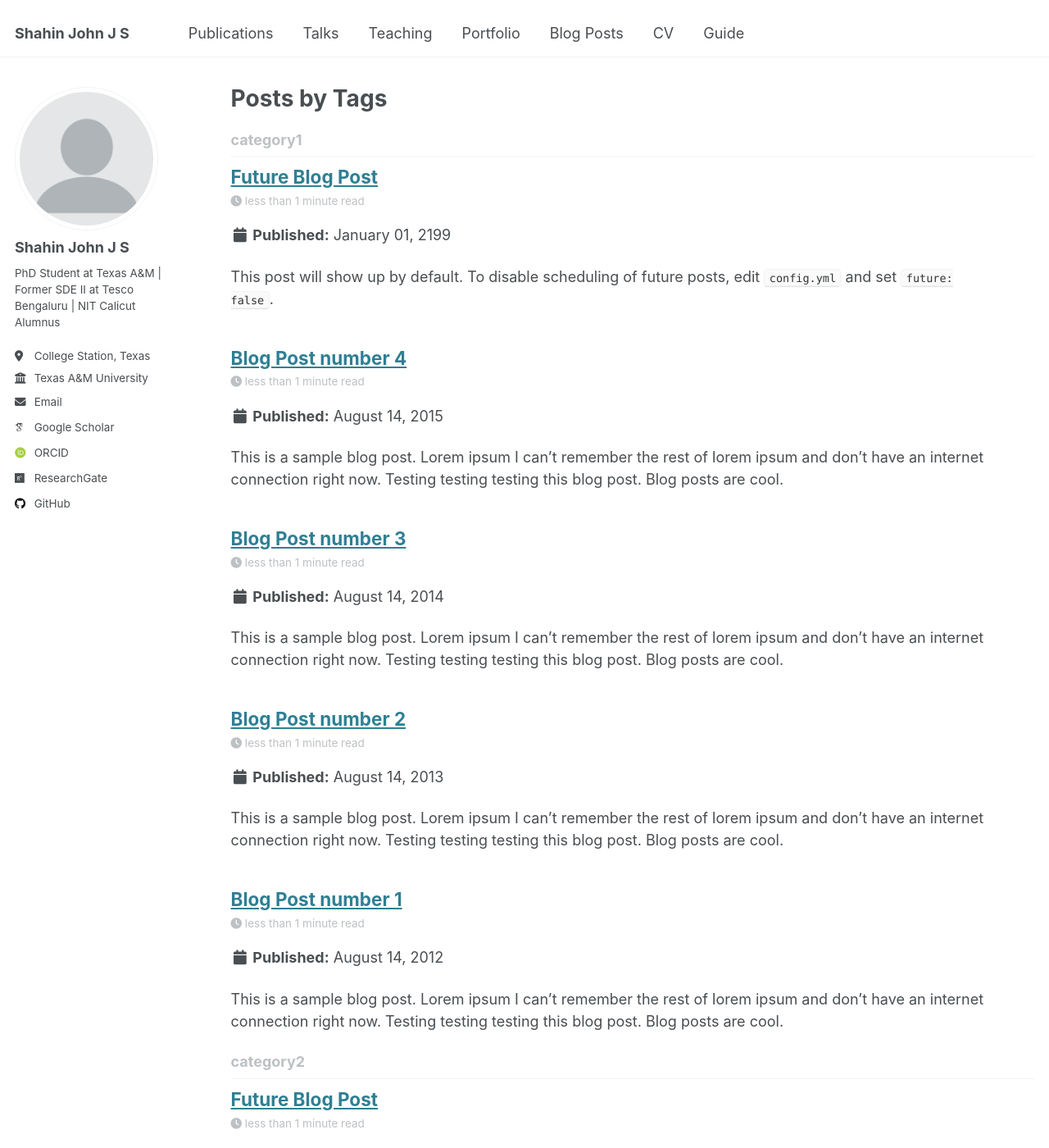
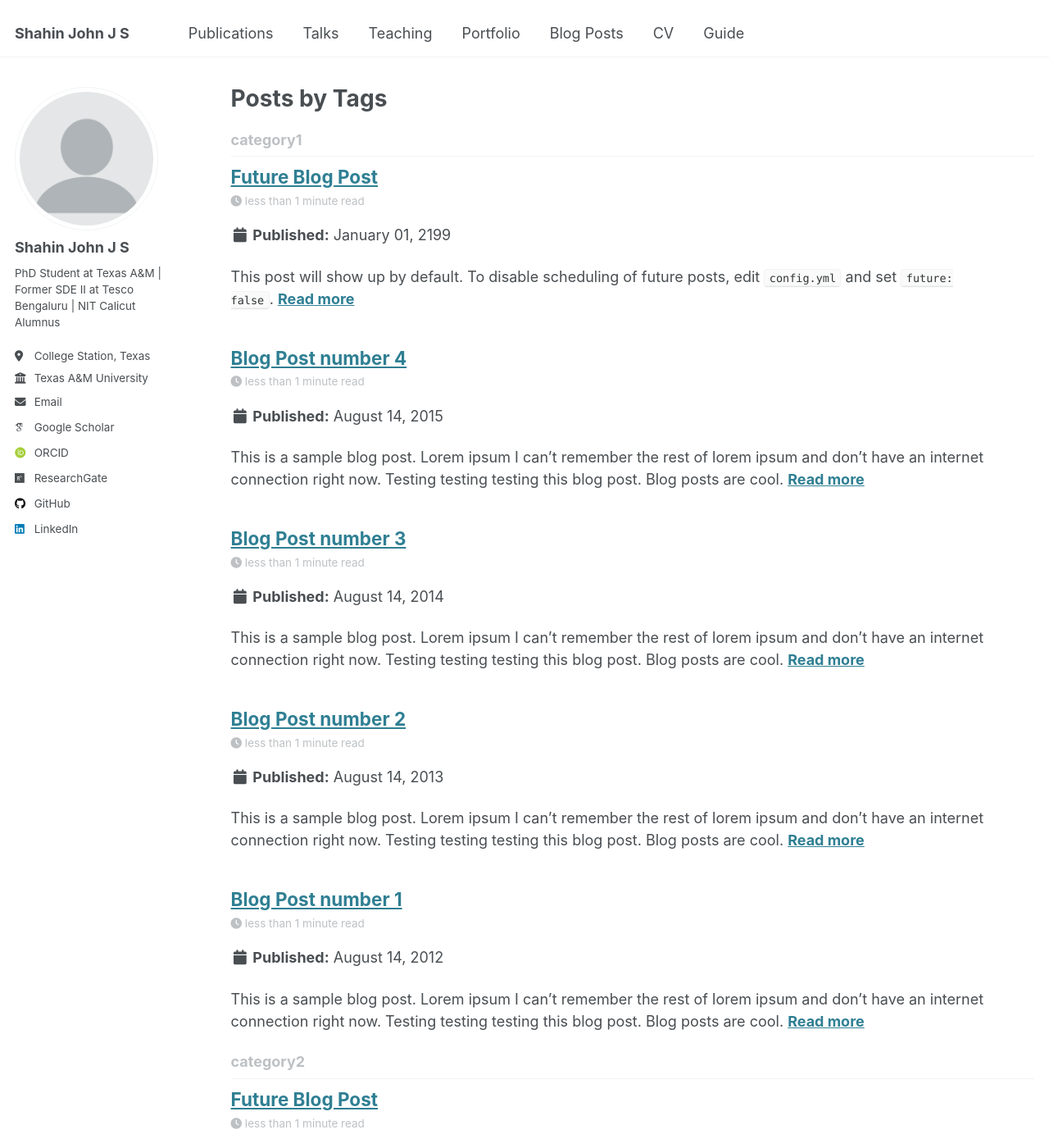
Before and after one commit to ivinjohn98/ivinjohn98.github.io, a Jekyll site: the page built from _pages/tag-archive.html, in a window 1280 px wide and 1400 px high. Shown: the whole window at 82% size. Built offline with Jekyll 4.4.1, drawn with Linux system fonts in a browser that asks for light colours; some web fonts are replaced; some of the changed text lies outside the part shown.

Commit message:
Update _config.yml

```diff
--- a/_config.yml
+++ b/_config.yml
@@ -59,7 +59,7 @@ author:
   keybase          : # Username
   instagram        : # Username
   lastfm           : # Username
-  linkedin         : # Username
+  linkedin         : "shahin-john-ab27b7169"
   mastodon         : # URL
   medium           : # URL
   pinterest        : # Username
@@ -89,7 +89,7 @@ teaser                   :  # filename of teaser fallback teaser image placed in
 breadcrumbs              : false # true, false (default)
 words_per_minute         : 160
 future                   : true
-read_more                : "disabled" # if enabled, adds "Read more" links to excerpts
+read_more                : "enabled" # if enabled, adds "Read more" links to excerpts
 talkmap_link             : false      #change to true to add link to talkmap on talks page
 comments:
   provider               : # false (default), "disqus", "discourse", "facebook", "google-plus", "staticman", "custom"
```
